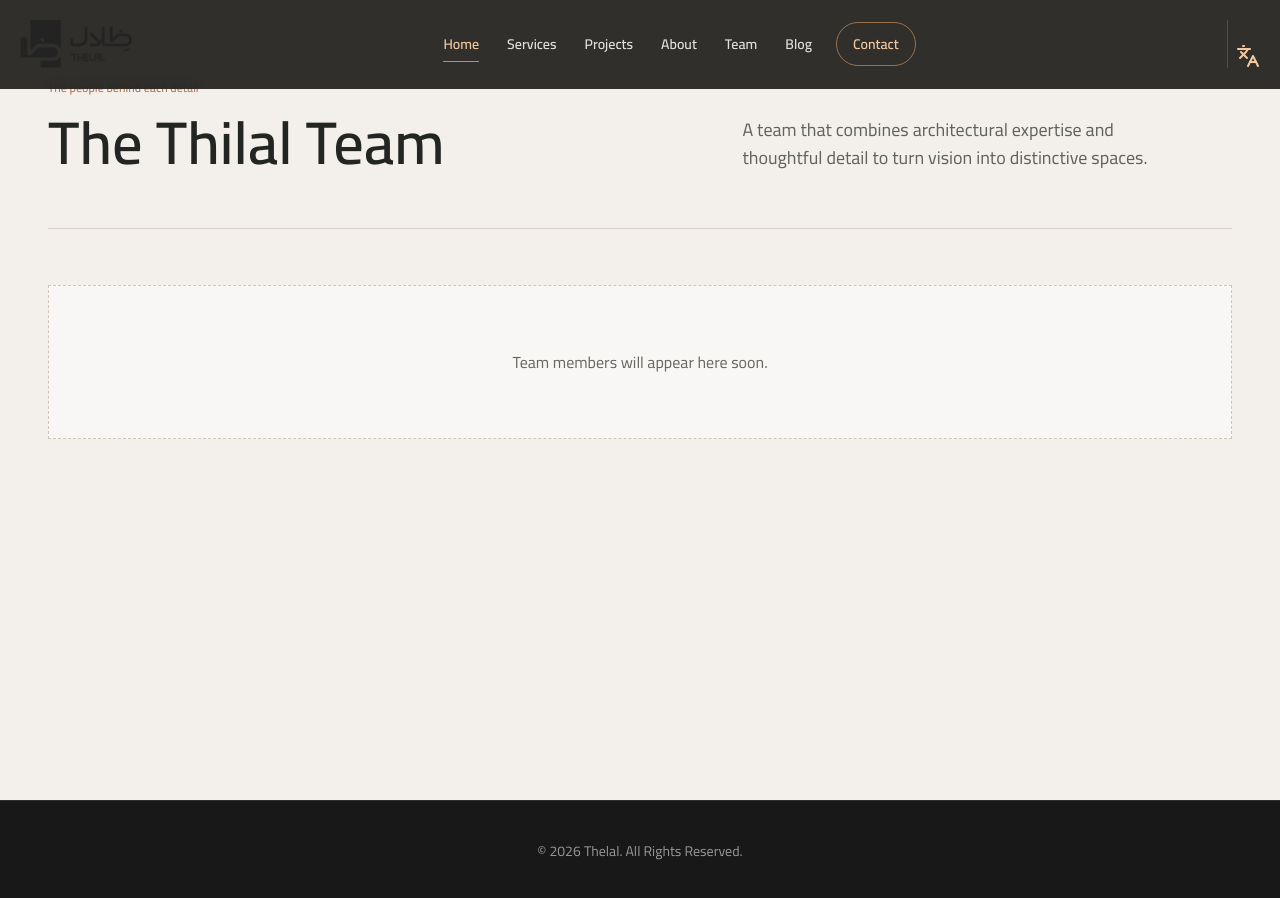
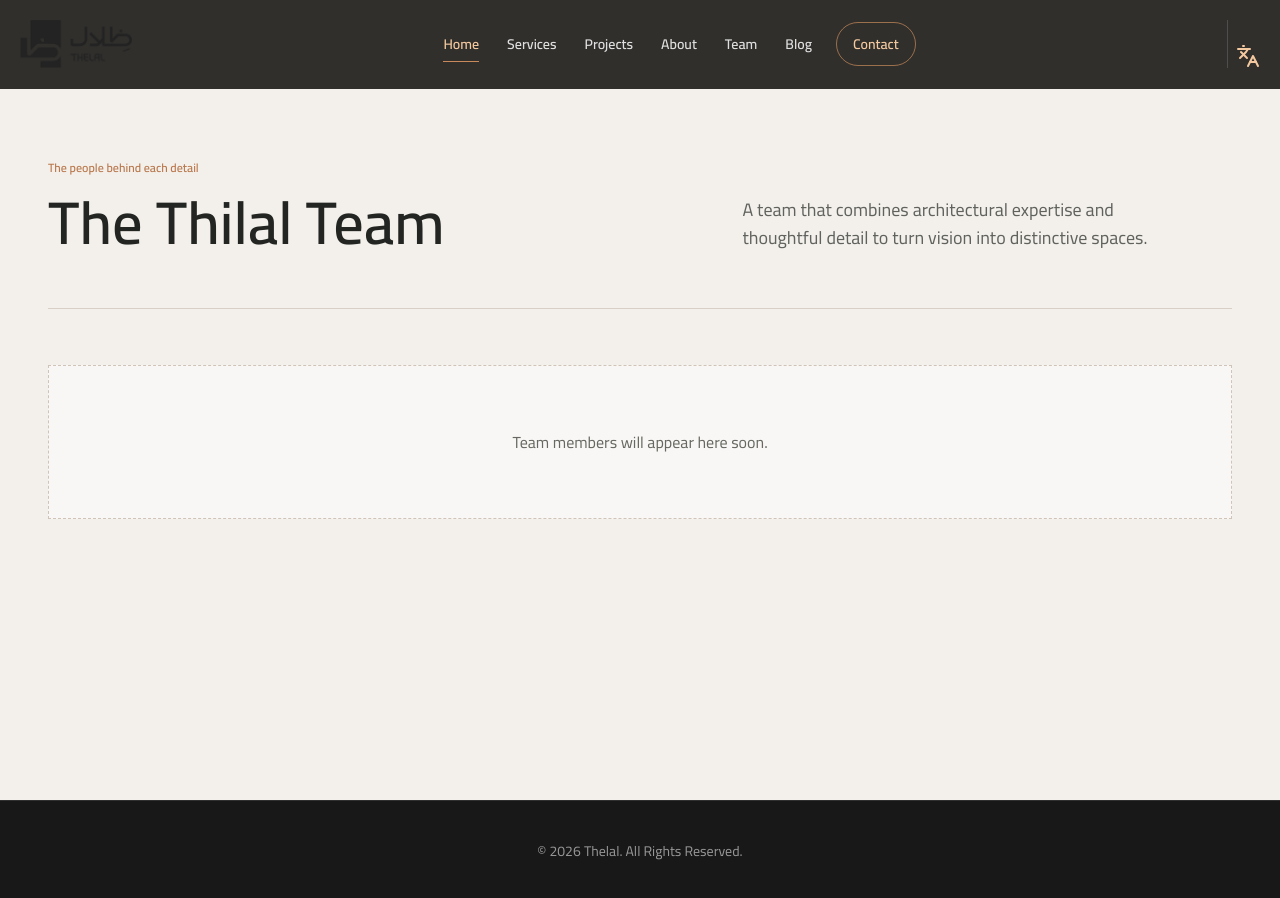
Before and after one commit to Eissakarash/thelal-portfolio, a Next.js app: page /en/team in a window 1280 px wide. Shown: the top 898 px of the page. Built offline with nearby package versions, Linux system fonts and the light colour scheme.

Commit message:
Redesign team page

```diff
--- a/app/[lang]/(public)/team/page.tsx
+++ b/app/[lang]/(public)/team/page.tsx
@@ -27,7 +27,7 @@ const TeamPage = async ({ params: { lang } }: { params: { lang: "ar" | "en" } })
 
   return (
     <main
-      className="min-h-screen bg-[#f3f0eb] pb-20 pt-12 md:pb-28 md:pt-20"
+      className="min-h-screen bg-[#f3f0eb] pb-20 pt-36 md:pb-28 md:pt-40"
       dir={lang === "ar" ? "rtl" : "ltr"}
     >
       <div className="mx-auto max-w-[1320px] px-5 md:px-10 lg:px-12">
```
